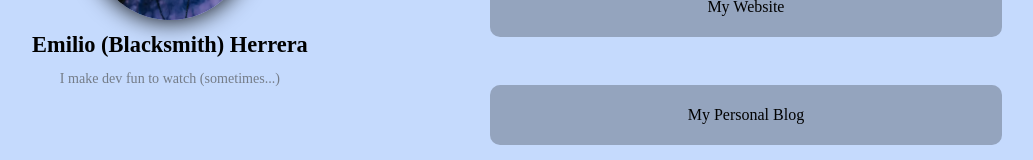
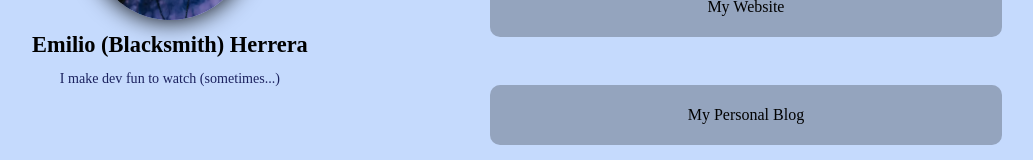
Before and after one commit to EmilioBlacksmith/bioLink, a React (Vite) app: page / in a window 1280 px wide. Shown: the part 423-583 px from the top of the page, without its empty margins (123-1156 px from the left). Built offline with nearby package versions, Linux system fonts and the light colour scheme; a web font is replaced by a local one.

Commit message:
update color scheme for better contrast

```diff
--- a/src/index.css
+++ b/src/index.css
@@ -9,6 +9,7 @@
     --body_color: #000000;
     --body_button_color:  rgba(0,0,0,.25);
     --body_button_shadow: rgba(0, 0, 0, 0.25);
+    --body_description: #1b225f;
     @import url('https://fonts.googleapis.com/css2?family=Roboto:wght@500&display=swap');
     font-family: 'Roboto', sans-serif;
 }
@@ -18,6 +19,7 @@
     --body_color: #DBEDF3;
     --body_button_color:  rgba(0,0,0,.25);
     --body_button_shadow: rgba(255, 255, 255, 0.25);
+    --body_description: #6db0c7;
 }
 
 *{
--- a/src/styles/profile.css
+++ b/src/styles/profile.css
@@ -17,7 +17,7 @@ img{
 
 .description {
     font-size: 1.1vw;
-    color: #747C88;
+    color: var(--body_description);
     font-weight: lighter;
 }
 
```
